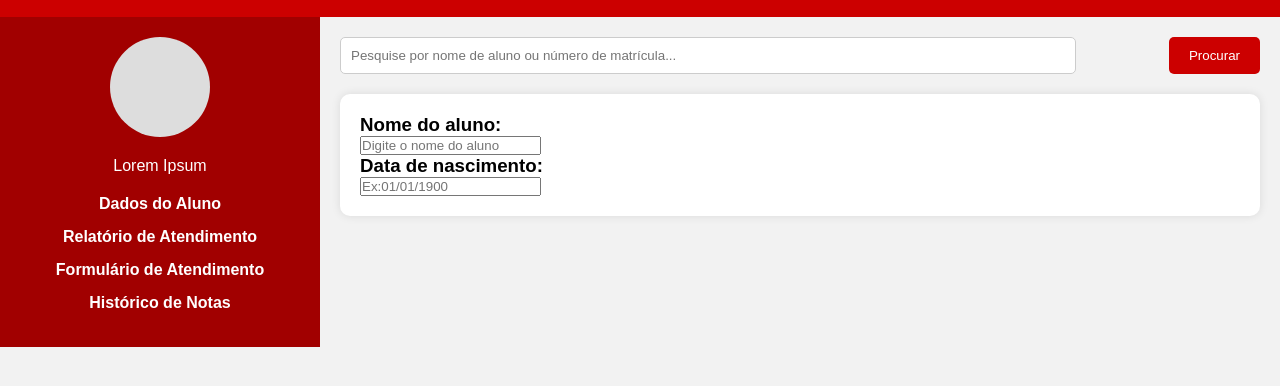
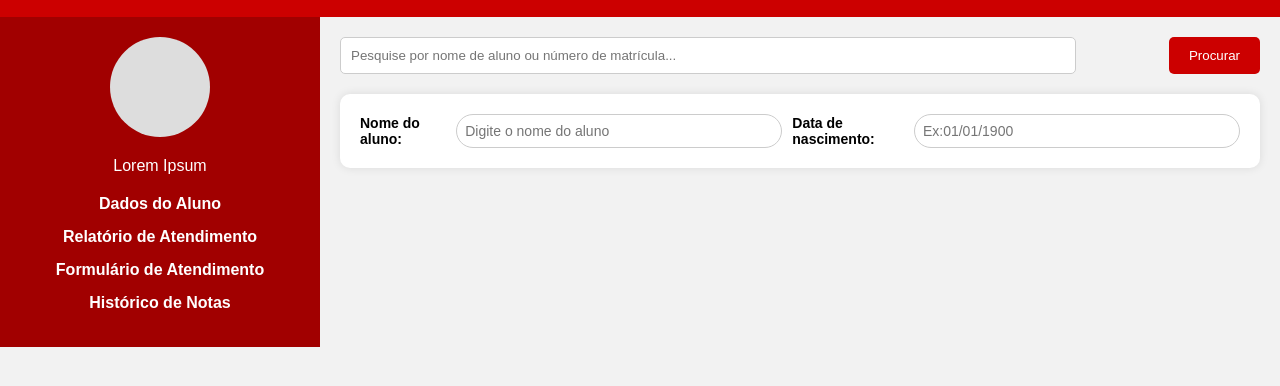
Before and after one commit to ramos5209/DevAgil, a plain HTML site: page relatorioAtendimento.html in a window 1280 px wide. Shown: the part 78-464 px from the top of the page. Drawn offline with Linux system fonts and the light colour scheme.

Commit message:
Arredondamento dos inputs

```diff
--- a/style.css
+++ b/style.css
@@ -141,3 +141,24 @@ main {
     top: 20px;
     right: 20px;
 }
+
+.student-info {
+    display: flex;
+    justify-content: flex-start; /* Alinha os itens no início */
+    align-items: center; /* Alinha verticalmente ao centro */
+    gap: 10px; /* Espaçamento pequeno entre os elementos */
+}
+
+.student-info h3 {
+    font-size: 14px; /* Tamanho de fonte reduzido */
+    margin-bottom: 0; /* Remove margem inferior */
+}
+
+.rounded-input {
+    padding: 8px; /* Padding ajustado */
+    border-radius: 20px; /* Borda arredondada */
+    border: 1px solid #ccc;
+    width: 45%; /* Tamanho reduzido e ajustado */
+    font-size: 14px; /* Tamanho de fonte reduzido */
+    margin-bottom: 0; /* Remove margem inferior */
+}
```
